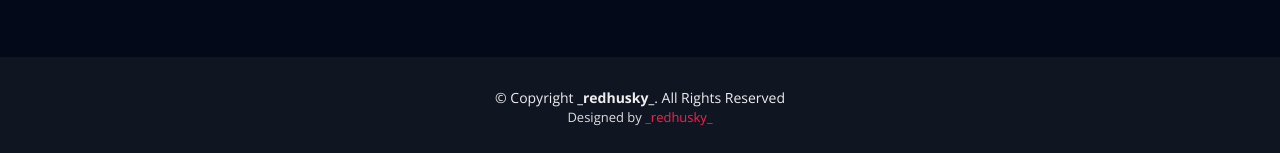
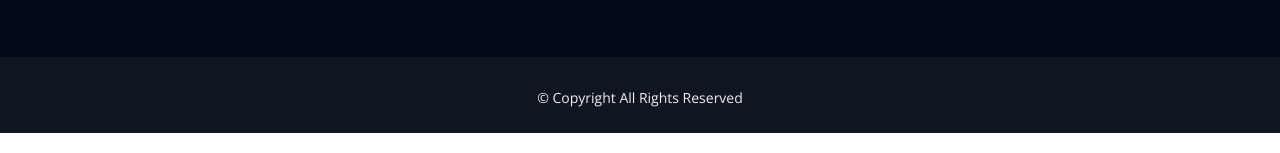
Before and after one commit to hemshushivhare/College-Fest-Website, a plain HTML site: page tam.html in a window 1280 px wide. Shown: the part 1138-1291 px from the top of the page. Drawn offline with nearby package versions, Linux system fonts and the light colour scheme; some packages are replaced by stand-ins of ours; a script that the page names is missing; files whose address does not match are found by name.

Commit message:
Update tam.html

```diff
--- a/tam.html
+++ b/tam.html
@@ -165,12 +165,9 @@
 
         <div class="container">
             <div class="copyright">
-                &copy; Copyright <strong>_redhusky_</strong>. All Rights Reserved
+                &copy; Copyright  All Rights Reserved
             </div>
-            <div class="credits">
 
-                Designed by <a href="https:redhusky.netlify.app" target="blank">_redhusky_</a>
-            </div>
         </div>
     </footer>
 
```
